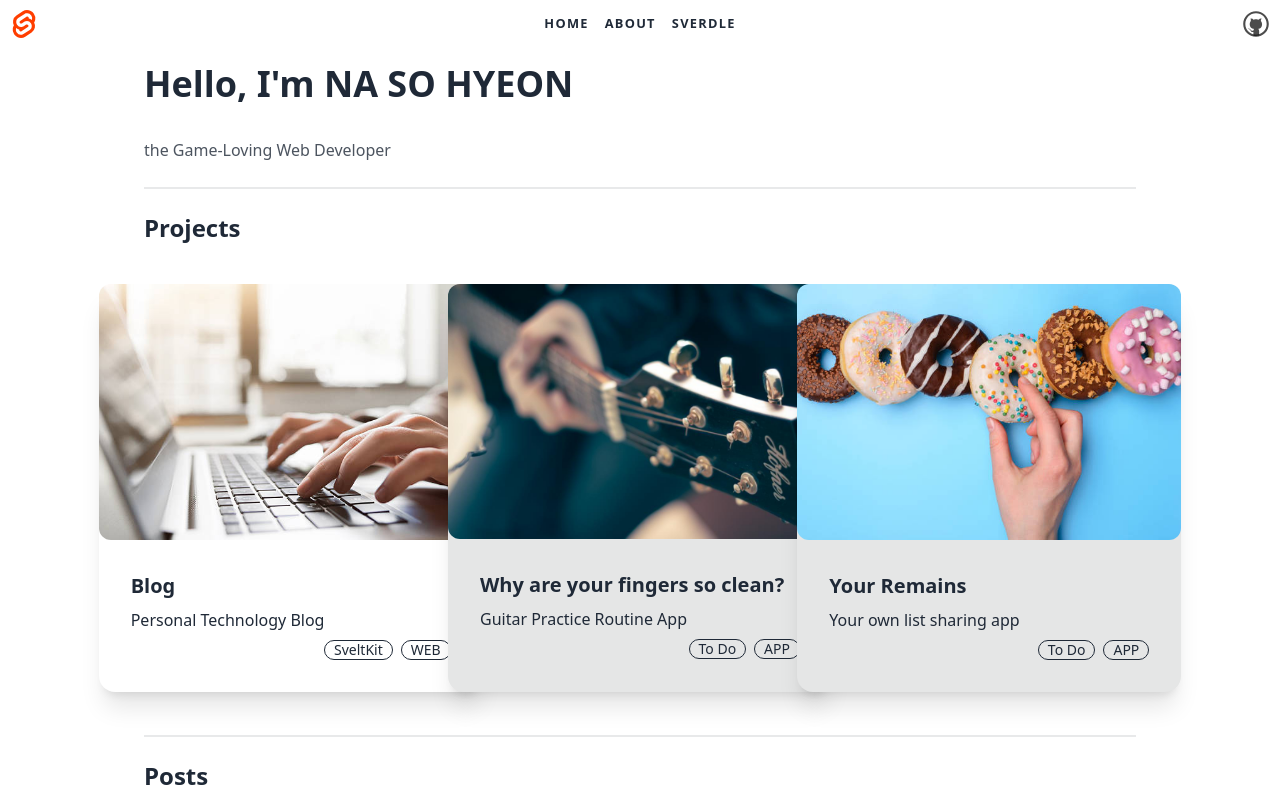
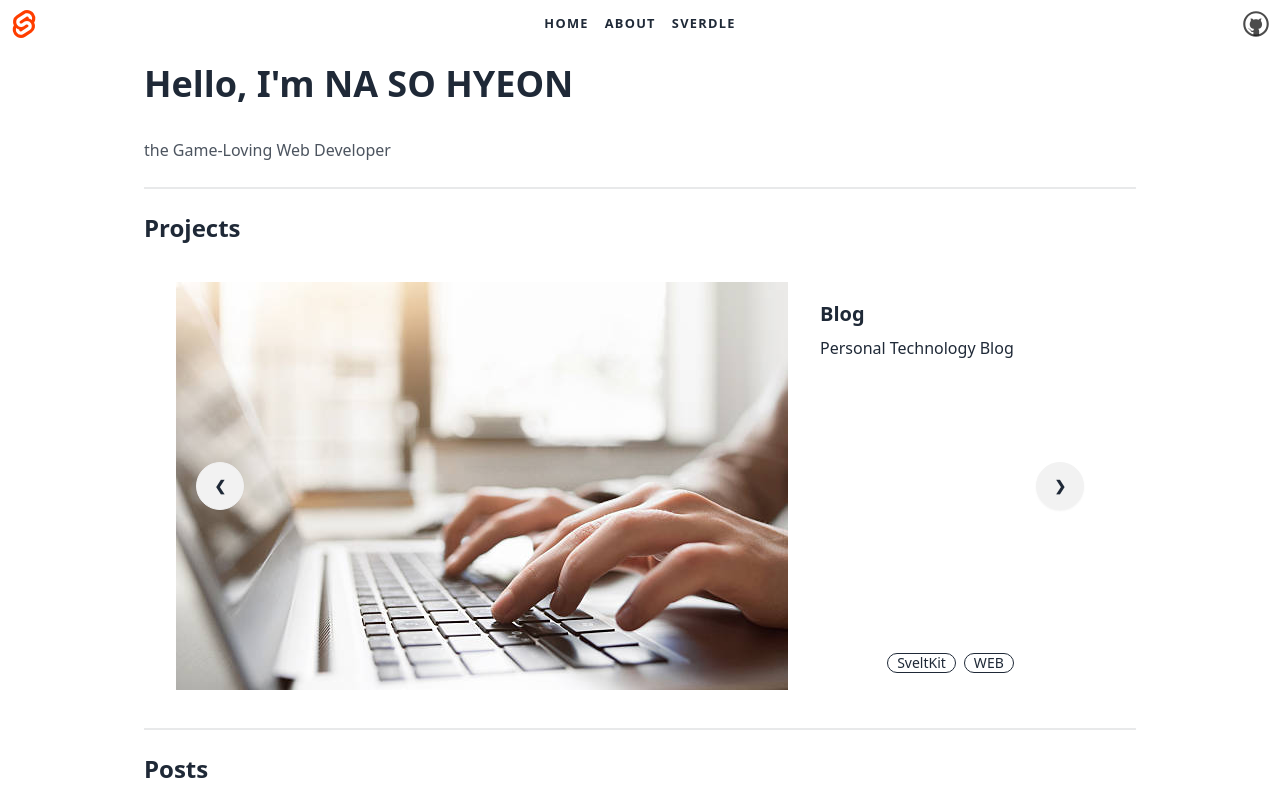
Before and after one commit to naroso-o/blog, a SvelteKit app: page / in a window 1280 px wide. Shown: the top 800 px of the page. Built offline with nearby package versions, Linux system fonts and the light colour scheme; a web font is replaced by a local one.

Commit message:
feat: project cards crousel

```diff
--- a/src/routes/+page.svelte
+++ b/src/routes/+page.svelte
@@ -1,7 +1,13 @@
-<script>
+<script lang="ts">
 	import blog from '$lib/images/blog.jpeg';
 	import guitar from '$lib/images/guitar.jpeg';
 	import favorites from '$lib/images/favorites.jpeg';
+
+	let carouselElement: HTMLDivElement;
+
+	const carouselScroll = (toImage: number) => {
+		carouselElement.scrollTo(carouselElement.clientWidth * (toImage - 1) + 1, 0);
+	};
 </script>
 
 <svelte:head>
@@ -33,16 +39,11 @@
 	<h2>Projects</h2>
 </article>
 
-<secion
-	id="projects"
-	class="w-fit mx-auto grid grid-cols-1 lg:grid-cols-3 md:grid-cols-2 justify-items-center justify-center gap-y-20 gap-x-14 mt-10 mb-5"
->
-	<div
-		id="projects-item1"
-		class="card w-96 bg-base-100 shadow-xl duration-500 hover:scale-105 hover:shadow-xl"
-	>
-		<a href="/projects/1">
-			<figure class="rounded-xl">
+<secion id="projects" class="mt-6 px-8">
+	<div class="carousel w-full" bind:this={carouselElement}>
+		<div id="projects-item1" class="carousel-item relative w-full">
+			<div class="card lg:card-side">
+				<figure>
 					<img src={blog} alt="blog" />
 				</figure>
 				<div class="card-body">
@@ -56,16 +57,15 @@
 						<div class="badge badge-outline">WEB</div>
 					</div>
 				</div>
-		</a>
 			</div>
-	<div id="projects-item2" class="card w-96 bg-base-300 shadow-xl">
-		<!-- <div
-		id="projects-item2"
-		class="card w-96 bg-base-300 shadow-xl duration-500 hover:scale-105 hover:shadow-xl"
-	> -->
-		<div>
-			<!-- <a href="/projects/2"> -->
-			<figure class="rounded-xl">
+			<div class="absolute flex justify-between transform -translate-y-1/2 left-5 right-5 top-1/2">
+				<button class="btn btn-circle" on:click={() => carouselScroll(3)}>❮</button>
+				<button class="btn btn-circle" on:click={() => carouselScroll(2)}>❯</button>
+			</div>
+		</div>
+		<div id="projects-item2" class="carousel-item relative w-full">
+			<div class="card lg:card-side">
+				<figure>
 					<img src={guitar} alt="guitar" />
 				</figure>
 				<div class="card-body">
@@ -76,17 +76,17 @@
 						<div class="badge badge-outline">APP</div>
 					</div>
 				</div>
-			<!-- </a> -->
+				<div
+					class="absolute flex justify-between transform -translate-y-1/2 left-5 right-5 top-1/2"
+				>
+					<button class="btn btn-circle" on:click={() => carouselScroll(1)}>❮</button>
+					<button class="btn btn-circle" on:click={() => carouselScroll(3)}>❯</button>
 				</div>
 			</div>
-	<div id="projects-item3" class="card w-96 bg-base-300 shadow-xl">
-		<!-- <div
-		id="projects-item3"
-		class="card w-96 bg-base-300 shadow-xl duration-500 hover:scale-105 hover:shadow-xl"
-	> -->
-		<div>
-			<!-- <a href="/projects/3"> -->
-			<figure class="rounded-xl">
+		</div>
+		<div id="projects-item3" class="carousel-item relative w-full">
+			<div class="card lg:card-side">
+				<figure>
 					<img src={favorites} alt="favorites" />
 				</figure>
 				<div class="card-body">
@@ -100,7 +100,13 @@
 						<div class="badge badge-outline">APP</div>
 					</div>
 				</div>
-			<!-- </a> -->
+				<div
+					class="absolute flex justify-between transform -translate-y-1/2 left-5 right-5 top-1/2"
+				>
+					<button class="btn btn-circle" on:click={() => carouselScroll(2)}>❮</button>
+					<button class="btn btn-circle" on:click={() => carouselScroll(1)}>❯</button>
+				</div>
+			</div>
 		</div>
 	</div>
 </secion>
```
Lines whose indentation alone changed are shown as unchanged.
